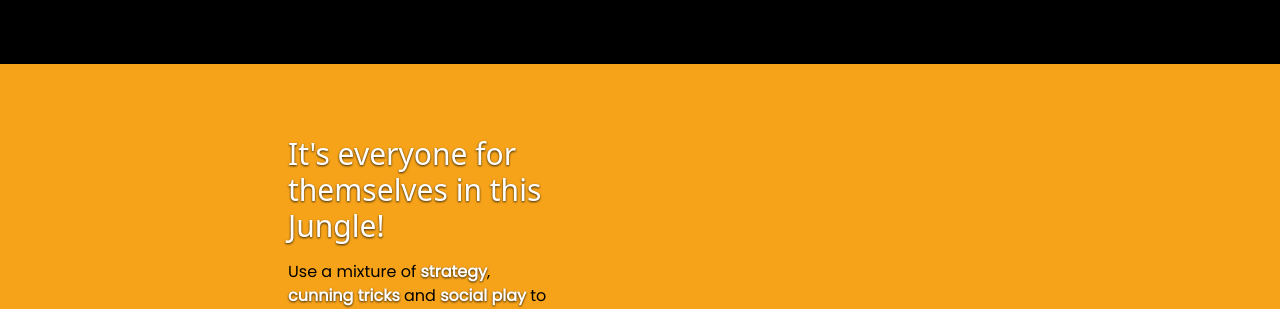
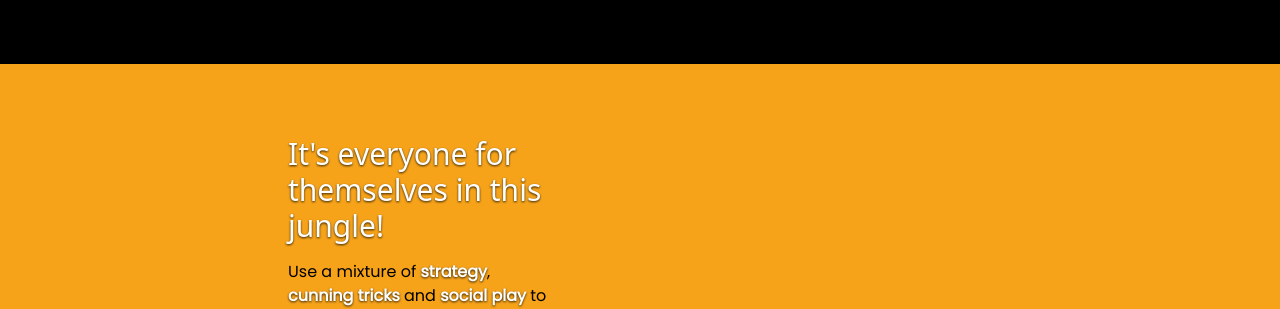
Before and after one commit to melchua/launch-page-bananarchy, a SvelteKit app: page / in a window 1280 px wide. Shown: the part 840-1149 px from the top of the page. Built offline with nearby package versions, Linux system fonts and the light colour scheme; a web font is replaced by a local one.

Commit message:
Update txt

```diff
--- a/src/routes/+page.svelte
+++ b/src/routes/+page.svelte
@@ -53,7 +53,7 @@
 						<h2
 							class="pb-2 font-londrinaSolid text-3xl drop-shadow-[0_1.2px_1.2px_rgba(0,0,0,0.8)] sm:px-10 lg:px-20"
 						>
-							It's everyone for themselves in this Jungle!
+							It's everyone for themselves in this jungle!
 						</h2>
 						<p class="mt-2 text-black sm:px-10 lg:px-20">
 							Use a mixture of <span class="highlight-text">strategy</span>,
```
